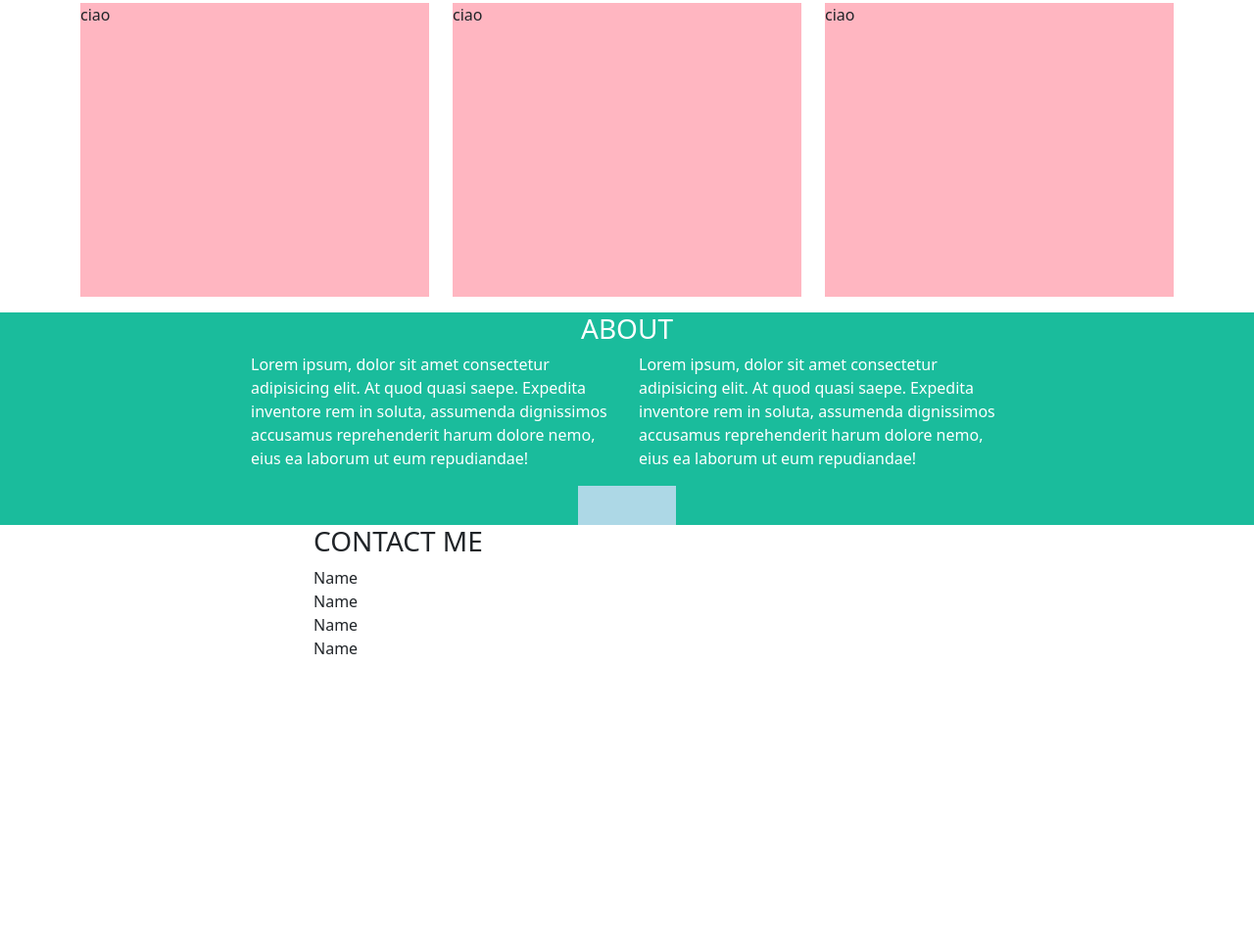
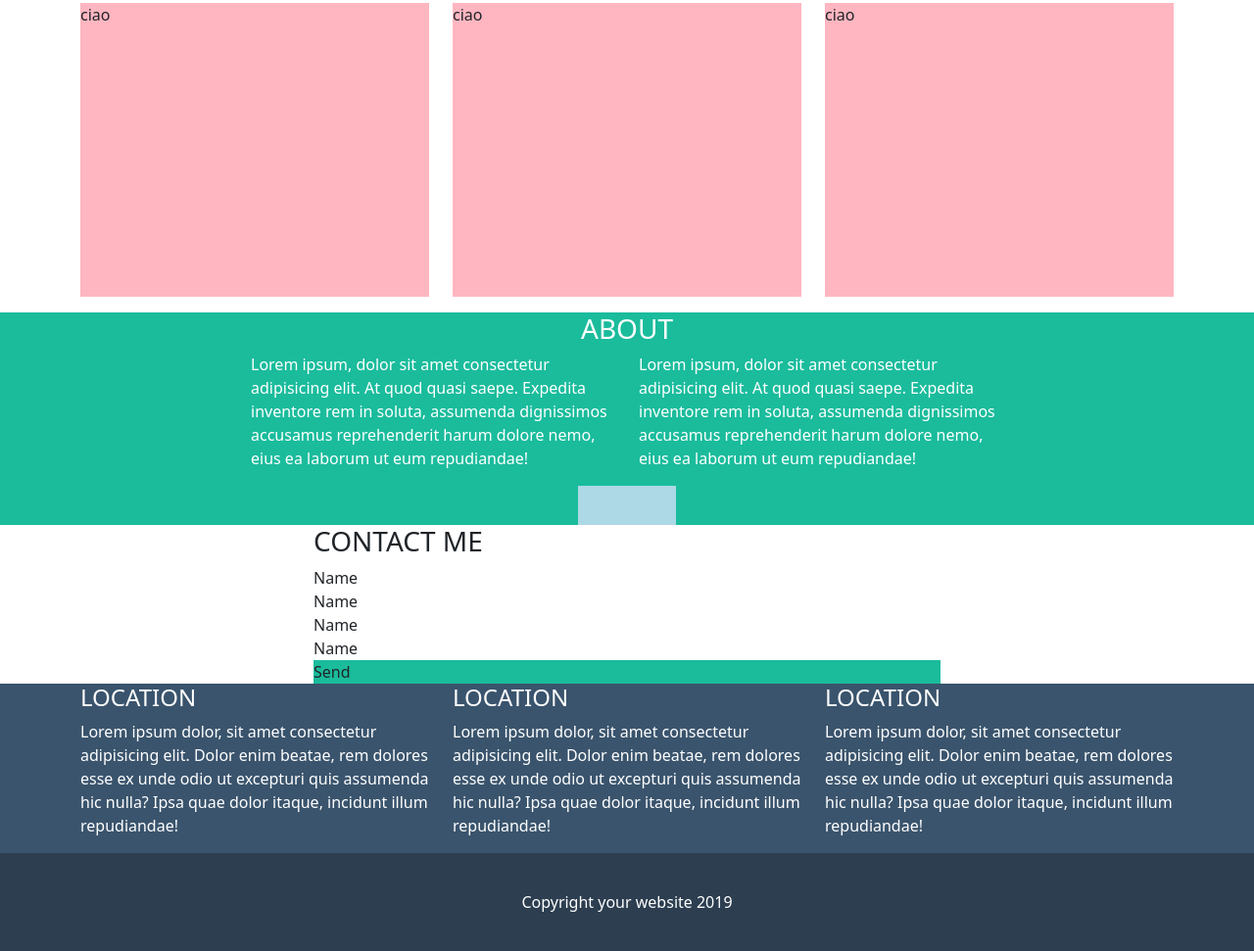
Before and after one commit to Pietroarmill/html-css-bootstrap-freelancer, a plain HTML site: page index.html in a window 1280 px wide. Shown: the part 731-1702 px from the top of the page at 98% size. Before the commit the page ends 1405 px from the top, so only its background shows below. Drawn offline with nearby package versions, Linux system fonts and the light colour scheme.

Commit message:
footer completato

```diff
--- a/css/style.css
+++ b/css/style.css
@@ -104,3 +104,23 @@ main .banner {
     width: 50%;
     margin: 0 auto;
 }
+
+.contact-me .send-btn {
+    background-color: #1abc9c;
+}
+
+/* FOOTER */
+footer {
+    color: white;
+    background-color: #3a546d;
+}
+
+.footer-bottom {
+    text-align: center;
+    background-color: #2c3e50;
+    height: 100px;
+}
+
+.footer-bottom p {
+    line-height: 100px;
+}
--- a/index.html
+++ b/index.html
@@ -114,16 +114,38 @@
                     <div class="col-12">Name</div>
                     <div class="col-12">Name</div>
                 </div>
+                <div class="send-btn">Send</div>
             </div>
 
         </section>
-
     </main>
     <!-- /Main -->
 
     <!-- Footer -->
     <footer>
+        <div class="footer-top">
+            <div class="container">
+                <div class="row">
+                    <div class="col-12 col-md-4">
+                        <h4>LOCATION</h4>
+                        <p>Lorem ipsum dolor, sit amet consectetur adipisicing elit. Dolor enim beatae, rem dolores esse ex unde odio ut excepturi quis assumenda hic nulla? Ipsa quae dolor itaque, incidunt illum repudiandae!</p>
+                    </div>
+                    <div class="col-12 col-md-4">
+                        <h4>LOCATION</h4>
+                        <p>Lorem ipsum dolor, sit amet consectetur adipisicing elit. Dolor enim beatae, rem dolores esse ex unde odio ut excepturi quis assumenda hic nulla? Ipsa quae dolor itaque, incidunt illum repudiandae!</p>
+                    </div>
+                    <div class="col-12 col-md-4">
+                        <h4>LOCATION</h4>
+                        <p>Lorem ipsum dolor, sit amet consectetur adipisicing elit. Dolor enim beatae, rem dolores esse ex unde odio ut excepturi quis assumenda hic nulla? Ipsa quae dolor itaque, incidunt illum repudiandae!</p>
+                    </div>
 
+                </div>
+            </div>
+        </div>
+
+        <div class="footer-bottom">
+            <p>Copyright your website 2019</p>
+        </div>
     </footer>
     <!-- /Footer -->
 
```
